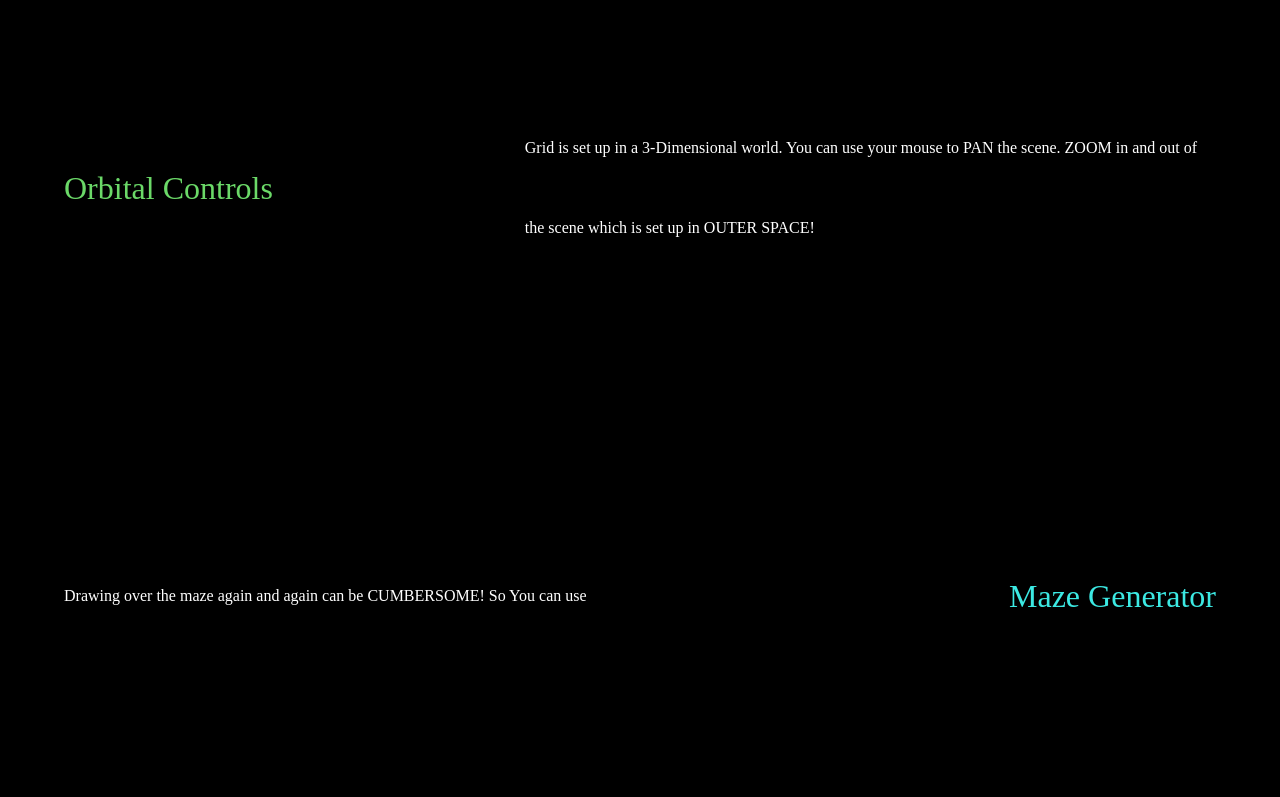
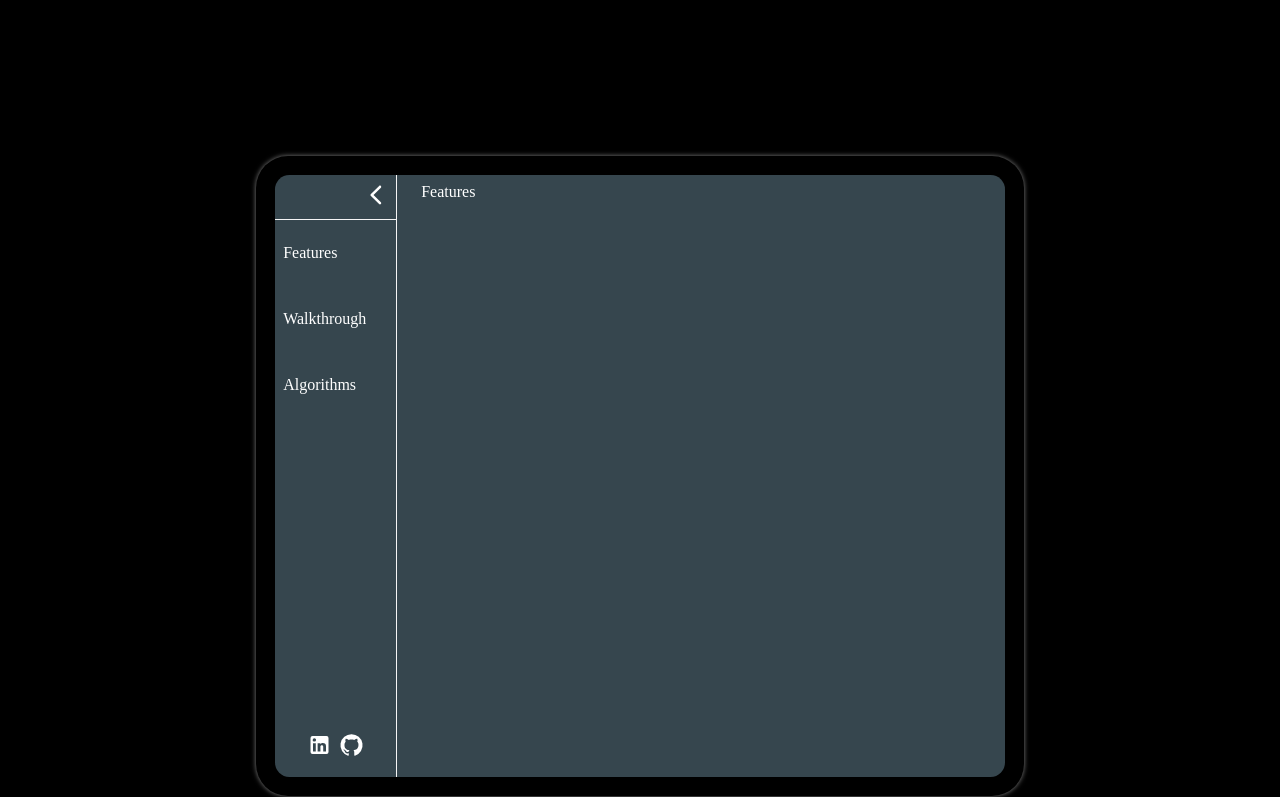
Before and after one commit to Aaditya-23/path_finding_visualizer, a React (Create React App) app: page / in a window 1280 px wide. Shown: the part 768-1565 px from the top of the page. Built offline with nearby package versions, Linux system fonts and the light colour scheme; a web font is replaced by a local one.

Commit message:
Commit - 3

```diff
--- a/src/Assets/CSS/index.css
+++ b/src/Assets/CSS/index.css
@@ -1,9 +1,9 @@
 @import url("https://fonts.googleapis.com/css2?family=DynaPuff:wght@400;500;600;700&family=Poppins:wght@100;200;300;400;500;600;700;800;900&display=swap");
 
 body {
-  font-family: "Poppins", sans-serif;
   padding: 0;
   margin: 0;
+  font-family: "Poppins", sans-serif;
   color: white;
   background-color: black;
 }
--- a/src/Components/App.js
+++ b/src/Components/App.js
@@ -2,12 +2,19 @@ import { Routes, Route } from "react-router-dom";
 import "../Assets/CSS/app.css";
 import Visualizer from "./Visualizer/Visualizer";
 import Home from "./Home/Home";
+import Features from "./Home/Features";
+import HowTo from "./Home/HowTo";
+import Algorithms from "./Home/Algorithms";
 
 function App() {
   return (
     <div className="App" style={{ height: "100vh" }}>
       <Routes>
-        <Route path="/" element={<Home />} />
+        <Route path="/" element={<Home />}>
+          <Route path="" element={<Features />} />
+          <Route path="howto" element={<HowTo />} />
+          <Route path="algorithms" element={<Algorithms />} />
+        </Route>
         <Route path="/visualizer" element={<Visualizer />} />
       </Routes>
     </div>
--- /dev/null
+++ b/src/Components/Home/Algorithms.jsx
@@ -0,0 +1,3 @@
+export default function Algorithms() {
+  return <div>Algorithms</div>;
+}
--- /dev/null
+++ b/src/Components/Home/DeviceView.jsx
@@ -0,0 +1,88 @@
+import {
+  ArrowBackIosNewRounded,
+  AutoAwesomeMosaic,
+  GitHub,
+  LinkedIn,
+} from "@mui/icons-material";
+import { Link, Outlet } from "react-router-dom";
+import { motion, useInView } from "framer-motion";
+import { useRef, useState } from "react";
+
+export default function DeviceView() {
+  const ref = useRef(null);
+  const isInView = useInView(ref);
+  const [isOpen, setIsOpen] = useState(true);
+
+  const variants = {
+    open: {
+      width: "20%",
+      opacity: 1,
+    },
+    closed: {
+      width: 0,
+      opacity: 0,
+      transition: { type: "tween" },
+    },
+  };
+
+  const closeDrawer = () => {
+    setIsOpen((prevState) => false);
+  };
+
+  const openDrawer = () => {
+    setIsOpen((prevState) => true);
+  };
+
+  return (
+    <motion.div
+      ref={ref}
+      initial={{ opacity: 0 }}
+      animate={{ opacity: isInView ? 1 : 0 }}
+      transition={{ type: "tween" }}
+      className="device-view"
+    >
+      <div className="screen">
+        <motion.div
+          className="drawer"
+          animate={isOpen ? "open" : "closed"}
+          variants={variants}
+        >
+          <div className="drawer-logo">
+            <span tabIndex="0" onClick={closeDrawer}>
+              <ArrowBackIosNewRounded />
+            </span>
+          </div>
+
+          <ul className="drawerList">
+            <li className="list-element">
+              <Link to="/">Features</Link>
+            </li>
+
+            <li className="list-element">
+              <Link to="/howto">Walkthrough</Link>
+            </li>
+
+            <li className="list-element">
+              <Link to="/algorithms">Algorithms</Link>
+            </li>
+          </ul>
+          <div className="profiles">
+            <Link to="/">
+              <LinkedIn />
+            </Link>
+            <Link to="/">
+              <GitHub />
+            </Link>
+          </div>
+        </motion.div>
+
+        <div className="screen-layout">
+          <span onClick={openDrawer}>{!isOpen && <AutoAwesomeMosaic />}</span>
+          <div className="screen-content">
+            <Outlet />
+          </div>
+        </div>
+      </div>
+    </motion.div>
+  );
+}
--- /dev/null
+++ b/src/Components/Home/Features.jsx
@@ -0,0 +1,3 @@
+export default function Features() {
+  return <div>Features</div>;
+}
--- a/src/Components/Home/Home.jsx
+++ b/src/Components/Home/Home.jsx
@@ -1,15 +1,24 @@
-import { motion } from "framer-motion";
-import { useState } from "react";
+import { IosShare, LinkedIn } from "@mui/icons-material";
+import { motion, useInView } from "framer-motion";
+import { useEffect, useRef } from "react";
 import Navbar from "../Navbar/Navbar";
+import DeviceView from "./DeviceView";
 import RotatingHomeGrid from "./RotatingHomeGrid";
-import { useSelector } from "react-redux";
 import "./Styles.css";
 
 // import ThreeLogo from "../../Assets/Images/ThreeLogo.svg";
 // import ReactLogo from "../../Assets/Images/ReactLogo.svg";
 // import ReduxLogo from "../../Assets/Images/ReduxLogo.svg";
 
-export default function () {
+export default function Home() {
+  const f1 = useRef(null);
+  const f2 = useRef(null);
+  const f3 = useRef(null);
+
+  const f1InView = useInView(f1, { once: true });
+  const f2InView = useInView(f2, { once: true });
+  const f3InView = useInView(f3, { once: true });
+
   return (
     <>
       <Navbar />
@@ -26,57 +35,175 @@ export default function () {
           </div>
         </div>
 
-        <div className="features">
-          <div className="feature-container">
-            <div
+        {/* <div className="features">
+          <div ref={f1} className="feature-container">
+            <motion.div
               className="feature-name green-text"
-              initial={{ x: -200 }}
-              animate={{ x: 100 }}
-              transition={{ delay: 1.5 }}
+              initial={{ x: "-100vw" }}
+              animate={{ x: f1InView ? 0 : "-100vw" }}
+              transition={{
+                type: "spring",
+                stiffness: 50,
+                delay: 0.3,
+              }}
             >
               Orbital Controls
-            </div>
-            <div className="feature-description">
-              Grid is set up in a 3-Dimensional world. You can use your mouse to
-              PAN the scene. ZOOM in and out of the scene which is set up in
-              OUTER SPACE!
-            </div>
+            </motion.div>
+
+            <motion.div
+              initial={{ x: "100vw" }}
+              animate={{ x: f1InView ? 0 : "100vw" }}
+              transition={{
+                type: "spring",
+                stiffness: 50,
+                delay: 0.8,
+              }}
+              className="feature-description"
+            >
+              Grid is set up in a &nbsp;
+              <span className="green-text bump-fontSize">
+                3-Dimensional world. &nbsp;
+              </span>
+              You can use your mouse to &nbsp;
+              <span className="cyan-text bump-fontSize">PAN </span>
+              the scene.
+              <span className="yellow-text bump-fontSize">
+                &nbsp; ZOOM in &nbsp;
+              </span>
+              and
+              <span className="yellow-text bump-fontSize">
+                &nbsp; out &nbsp;
+              </span>
+              of the scene which is set up in
+              <span className="cyan-text bump-fontSize">
+                &nbsp; OUTER SPACE !
+              </span>
+            </motion.div>
           </div>
 
-          <div className="feature-container">
-            <div className="feature-description">
-              Drawing over the maze again and again can be CUMBERSOME!
-              So You can use
-            </div>
-            <div
+          <span className="divider"></span>
+
+          <div ref={f2} className="feature-container">
+            <motion.div
+              initial={{ x: "-100vw" }}
+              animate={{ x: f2InView ? 0 : "-100vw" }}
+              transition={{
+                type: "spring",
+                stiffness: 50,
+                delay: 0.8,
+              }}
+              className="feature-description"
+            >
+              Drawing over the maze again and again can be
+              <span className="green-text bump-fontSize">
+                &nbsp; CUMBERSOME ! &nbsp;
+              </span>
+              So You can use our
+              <span className="yellow-text bump-fontSize">
+                &nbsp; CUSTOM GENERATED &nbsp;
+              </span>
+              <span className="white-text bump-fontSize">MAZES ! &nbsp;</span>
+              To generate your own
+              <span className="cyan-text bump-fontSize"> MAZE</span>, &nbsp;
+              hold the mouse and hover over the grid to see the
+              <span className="green-text bump-fontSize">
+                &nbsp; magic happen.
+              </span>
+            </motion.div>
+
+            <motion.div
               className="feature-name cyan-text"
               style={{ textAlign: "end" }}
-              initial={{ x: -200 }}
-              animate={{ x: 100 }}
-              transition={{ delay: 1.5 }}
+              initial={{ x: "100vw" }}
+              animate={{ x: f2InView ? 0 : "100vw" }}
+              transition={{
+                type: "spring",
+                stiffness: 50,
+                bounce: 0.3,
+                delay: 0.3,
+              }}
             >
               Maze Generator
-            </div>
+            </motion.div>
           </div>
 
-          <div className="feature-container">
-            <div
+          <span className="divider"></span>
+
+          <div ref={f3} className="feature-container">
+            <motion.div
               className="feature-name yellow-text"
-              initial={{ x: -200 }}
-              animate={{ x: 100 }}
-              transition={{ delay: 1.5 }}
+              initial={{ x: "-100vw" }}
+              animate={{ x: f3InView ? 0 : "-100vw" }}
+              transition={{
+                type: "spring",
+                stiffness: 50,
+                bounce: 0.3,
+                delay: 0.3,
+              }}
             >
               More Algorithms
+            </motion.div>
+
+            <motion.div
+              initial={{ x: "100vw" }}
+              animate={{ x: f3InView ? 0 : "100vw" }}
+              transition={{
+                type: "spring",
+                stiffness: 50,
+                delay: 0.8,
+              }}
+              className="feature-description"
+            >
+              Lots of different
+              <span className="green-text bump-fontSize">
+                &nbsp; Path finding algorithms &nbsp;
+              </span>
+              to visualize.&nbsp; Just select the
+              <span className="white-text bump-fontSize">
+                &nbsp; algorithm &nbsp;
+              </span>
+              from the options and see it reach the target in a
+              <span className="cyan-text bump-fontSize">
+                &nbsp; 3-dimensional grid.
+              </span>
+            </motion.div>
+          </div>
+        </div> */}
+
+        {/* <div className="bttn-getStarted">get started</div> */}
+
+        {/* <div className="redirectLinks">
+          <div className="card">
+            <div className="card-title">
+              <div className="card-share">
+                <IosShare fontSize="large" />
+              </div>
+
+              <div className="card-info">
+                <div className="card-logo">
+                  <LinkedIn />
+                </div>
+
+                <div className="card-heading">Linked In</div>
+              </div>
             </div>
-            <div className="feature-description">
-              Lorem IpsumLorem IpsumLorem IpsumLorem IpsumLorem IpsumLorem
-              IpsumLorem IpsumLorem IpsumLorem IpsumLorem IpsumLorem IpsumLorem
-              IpsumLorem IpsumLorem IpsumLorem IpsumLorem IpsumLorem IpsumLorem
-              IpsumLorem IpsumLorem IpsumLorem IpsumLorem IpsumLorem IpsumLorem
-              Ipsum{" "}
+
+            <div className="card-divider"></div>
+
+            <div className="card-description">Connect with me.</div>
+          </div>
+
+          <div className="card">
+            <div className="card-title">
+              <div className="card-logo"></div>
+              <div className="card-info"></div>
             </div>
+
+            <div className="card-description"></div>
           </div>
-        </div>
+        </div>  */}
+        <DeviceView />
+        <div style={{ height: "1cm" }}></div>
       </main>
     </>
   );
--- /dev/null
+++ b/src/Components/Home/HowTo.jsx
@@ -0,0 +1,3 @@
+export default function HowTo() {
+  return <div>How to</div>;
+}
--- a/src/Components/Home/Styles.css
+++ b/src/Components/Home/Styles.css
@@ -3,7 +3,7 @@ main {
   margin-top: 10rem;
   display: flex;
   flex-direction: column;
-  gap: 5rem;
+  gap: 8rem;
 }
 
 .motto {
@@ -60,7 +60,7 @@ main {
   display: flex;
   flex-direction: column;
   align-items: center;
-  gap: 18rem;
+  margin-bottom: 0.5in;
 }
 
 .feature-container {
@@ -71,12 +71,160 @@ main {
 .feature-name {
   align-self: center;
   width: 40%;
-  font-size: 2rem;
+  font-size: 5vw;
 }
 
 .feature-description {
   width: 60%;
+  font-size: 1.5rem;
   line-height: 5rem;
+}
+
+.bttn-getStarted {
+  margin: auto;
+  padding: 1.5rem;
+  font-family: "Poppins", sans-serif;
+  font-size: 3rem;
+  text-transform: uppercase;
+  border-radius: 1rem;
+  color: white;
+  background: #00b4db;
+  background: -webkit-linear-gradient(to right, #0083b0, #00b4db);
+  background: linear-gradient(to right, #0083b0, #00b4db);
+  box-shadow: 0px 4px 10px 0px whitesmoke;
+}
+
+.redirectLinks {
+  display: flex;
+  justify-content: space-around;
+  flex-wrap: wrap;
+  /* background-color: red; */
+}
+
+/* .card {
+  width: 35%;
+  height: 2.5in;
+  padding: 1rem;
+  box-sizing: border-box;
+  font-family: "Poppins", sans-serif;
+  border-radius: 1.5rem;
+  background-color: #212f3c;
+  display: flex;
+  flex-direction: column;
+}
+
+.card-title {
+  display: flex;
+  justify-content: space-between;
+}
+
+.card-info {
+  padding: 0.5rem;
+  display: flex;
+  justify-content: space-between;
+  align-items: center;
+  gap: 1rem;
+  border: 2px solid royalblue;
+}
+
+.card-heading {
+  font-size: 1.8rem;
+}
+
+.card-divider {
+  width: 100%;
+  height: 1px;
+  margin: 1rem 0;
+  background-color: grey;
+  border-radius: 2px;
+} */
+
+.device-view {
+  margin: auto;
+  width: 60vw;
+  height: 80vh;
+  padding: 1.2rem;
+  box-sizing: border-box;
+  border-radius: 2rem;
+  background-color: black;
+  /* border: 0.1px solid whitesmoke; */
+  /* box-shadow: -5px -3px 2px 0px grey, 2px -2px 0 0 grey, -1px 2px 0px 1px grey; */
+  box-shadow: 0 0 5px 0 grey;
+}
+
+.screen {
+  width: 100%;
+  height: 100%;
+  border-radius: 0.9rem;
+  display: flex;
+  background-color: hsl(200, 18%, 26%);
+  overflow: hidden;
+}
+
+.drawer {
+  position: relative;
+  height: 100%;
+  display: flex;
+  flex-direction: column;
+  border-top-left-radius: inherit;
+  border-bottom-left-radius: inherit;
+  border-right: 1px solid whitesmoke;
+  overflow: hidden;
+}
+
+.drawer-logo {
+  width: 100%;
+  padding: 0.5rem;
+  box-sizing: border-box;
+  text-align: end;
+  border-top-left-radius: inherit;
+  border-bottom: 1px solid whitesmoke;
+}
+
+.drawerList {
+  height: 100%;
+  list-style: none;
+  margin: 0;
+  padding: 0;
+  border-bottom-left-radius: inherit;
+}
+
+.list-element {
+  min-width: fit-content;
+  padding: 1.5rem 0.5rem;
+  transform: scale(1) translateX(0);
+  transition: all 0.1s cubic-bezier(0.165, 0.84, 0.44, 1);
+}
+
+.list-element:hover {
+  transform: scale(1.1) translateX(2px);
+  background-color: hsl(200, 18%, 36%);
+}
+
+.profiles {
+  width: 100%;
+  position: absolute;
+  left: 50%;
+  bottom: 1rem;
+  transform: translateX(-50%);
+  display: flex;
+  justify-content: center;
+  align-items: center;
+  gap: 0.5rem;
+}
+
+.screen-layout {
+  width: 100%;
+  height: 100%;
+  padding: 0.5rem;
+  box-sizing: border-box;
+  color: white;
+  /* background-color: royalblue; */
+  display: flex;
+  gap: 1rem;
+}
+
+.screen-content {
 }
 
 .rotatingGrid {
@@ -98,3 +246,13 @@ main {
 .yellow-text {
   color: #fecc1b;
 }
+
+.bump-fontSize {
+  font-size: 3rem;
+}
+
+.divider {
+  width: 100%;
+  height: 1px;
+  background-color: pink;
+}
```
